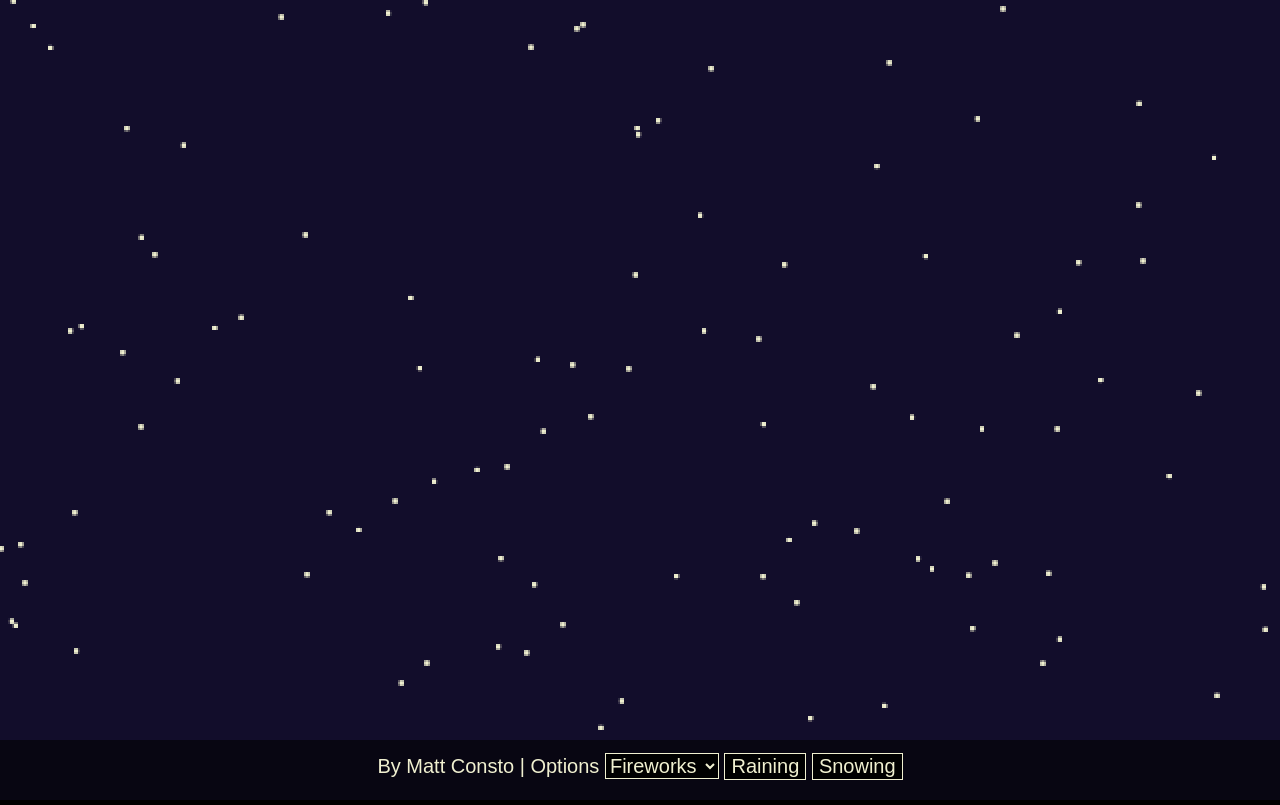
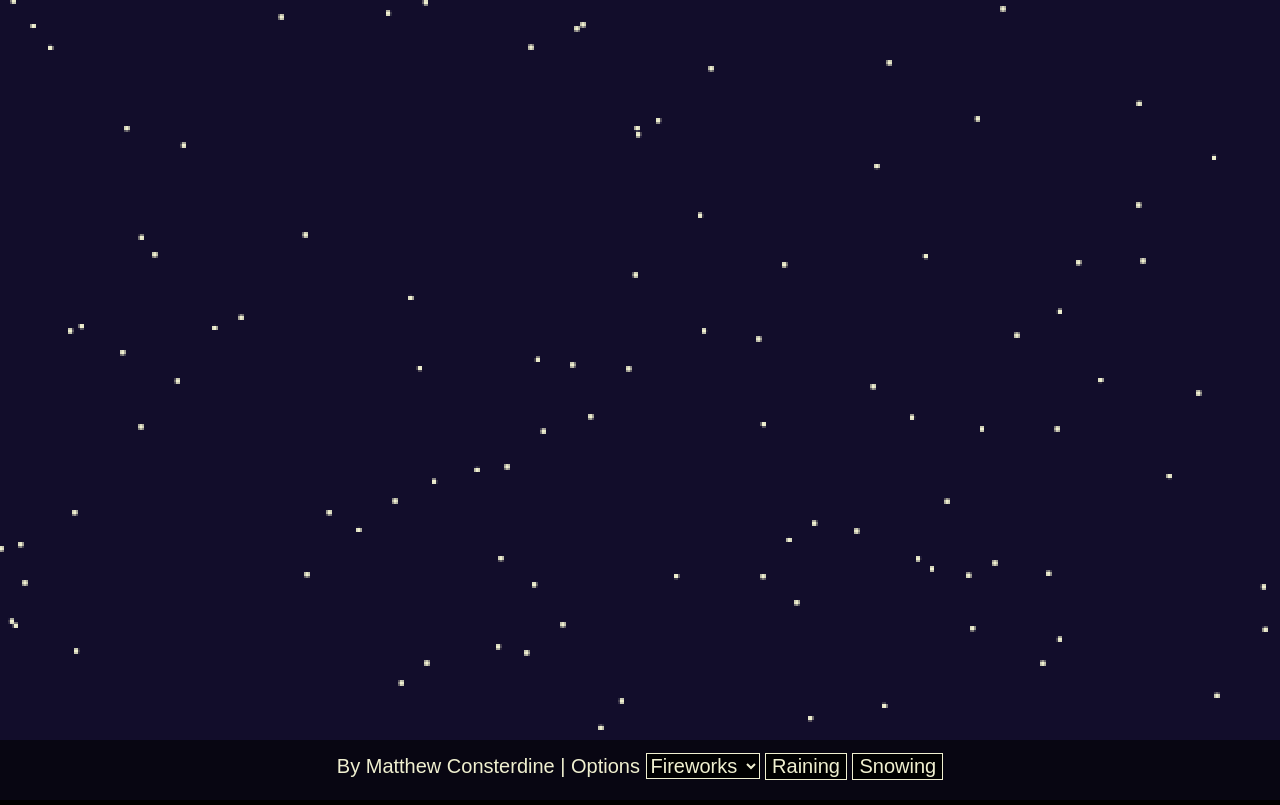
Before and after one commit to mattconsto/fireworks, a plain HTML site: page index.html in a window 1280 px wide. Drawn offline with Linux system fonts and the light colour scheme.

Commit message:
Update credits

```diff
--- a/index.html
+++ b/index.html
@@ -16,7 +16,7 @@
 <body>
 	<canvas id="canvas"></canvas>
 	<div id="toolbar">
-		By <a href="https://consto.uk/">Matt Consto</a> | Options
+		By <a href="https://consto.uk">Matthew Consterdine</a> | Options
 		<select onchange="tool = window['create' + this.value]">
 			<option>Confetti</option>
 			<option selected="selected">Fireworks</option>
```
